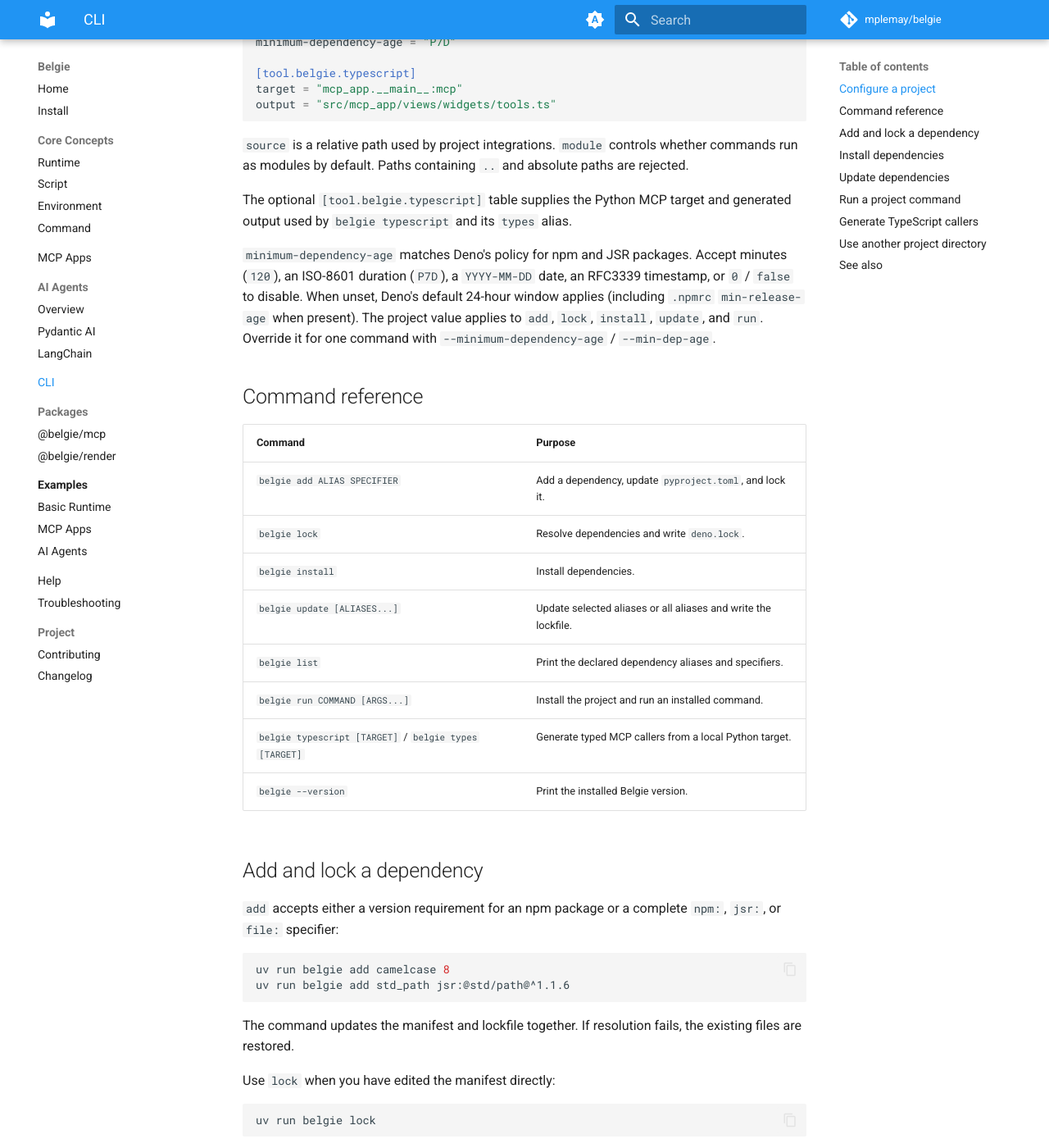
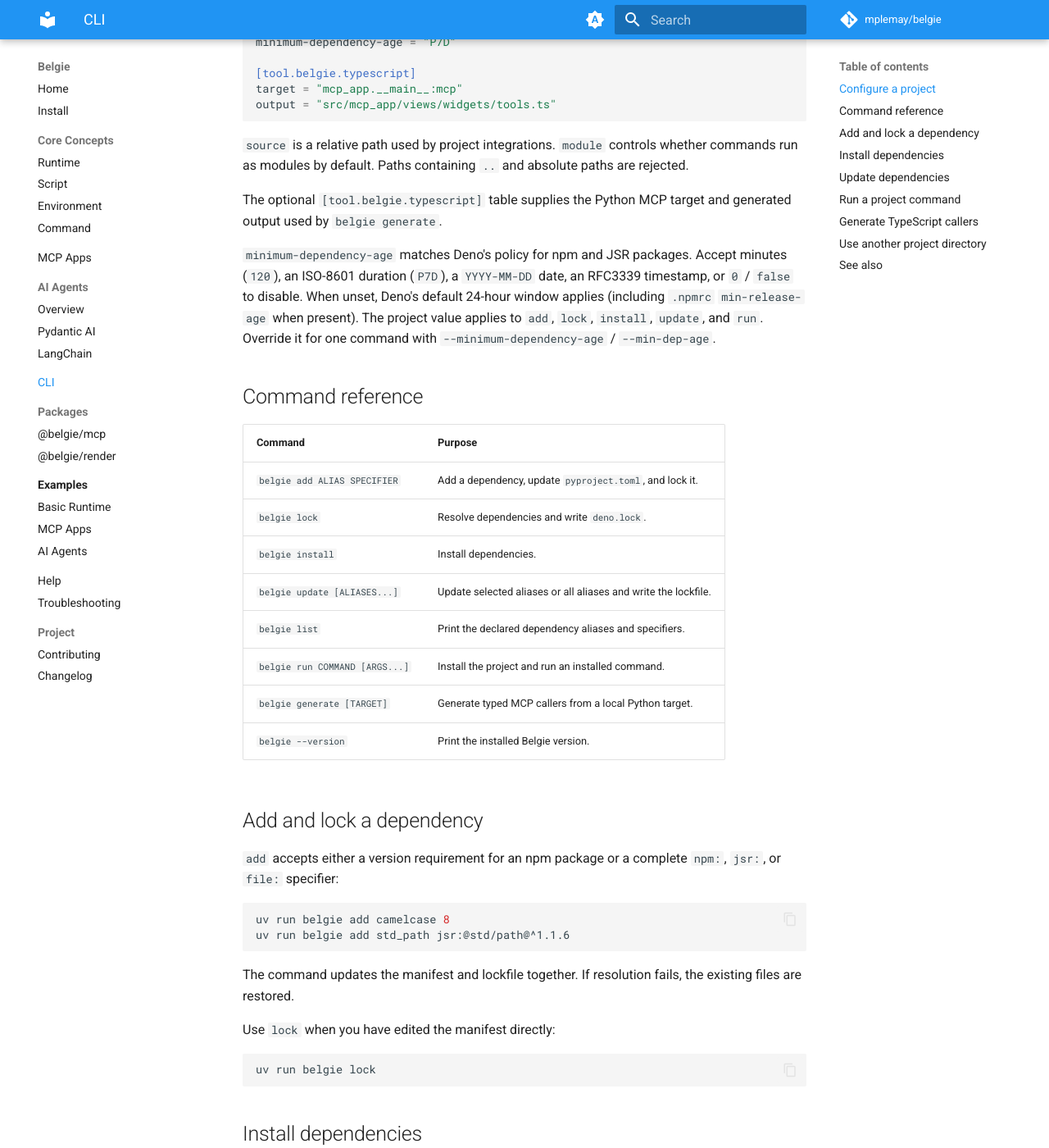
Before and after one commit to mplemay/belgie, an MkDocs documentation site: the page built from docs/cli.md, in a window 1280 px wide and 1400 px high, scrolled down 715 px. Shown: the whole window at 82% size. Built offline with MkDocs 1.6.1 and Material for MkDocs 9.7.7, drawn with Linux system fonts in a browser that asks for light colours; comment, search, counter and statistics services are not loaded; some of the changed text lies outside the part shown.

Commit message:
feat: rename typescript cli command to generate

````diff
--- a/docs/cli.md
+++ b/docs/cli.md
@@ -40,7 +40,7 @@
 as modules by default. Paths containing `..` and absolute paths are rejected.
 
 The optional `[tool.belgie.typescript]` table supplies the Python MCP target and generated output
-used by `belgie typescript` and its `types` alias.
+used by `belgie generate`.
 
 `minimum-dependency-age` matches Deno's policy for npm and JSR packages. Accept minutes (`120`), an
 ISO-8601 duration (`P7D`), a `YYYY-MM-DD` date, an RFC3339 timestamp, or `0` / `false` to disable.
@@ -58,7 +58,7 @@
 | `belgie update [ALIASES...]` | Update selected aliases or all aliases and write the lockfile. |
 | `belgie list` | Print the declared dependency aliases and specifiers. |
 | `belgie run COMMAND [ARGS...]` | Install the project and run an installed command. |
-| `belgie typescript [TARGET]` / `belgie types [TARGET]` | Generate typed MCP callers from a local Python target. |
+| `belgie generate [TARGET]` | Generate typed MCP callers from a local Python target. |
 | `belgie --version` | Print the installed Belgie version. |
 
 ## Add and lock a dependency
@@ -142,14 +142,14 @@
 Configure a Python `MCPServer` or `BelgieExtension` and run the schema-only generator:
 
 ```bash
-uv run belgie typescript
-uv run belgie typescript --check
+uv run belgie generate
+uv run belgie generate --check
 ```
 
 Pass a target or output path to override project configuration:
 
 ```bash
-uv run belgie typescript mcp_app.__main__:mcp --output src/mcp-tools.ts
+uv run belgie generate mcp_app.__main__:mcp --output src/mcp-tools.ts
 ```
 
 The target is imported without starting Vite or executing tool functions. `--no-frozen` allows
````
Also changed, not shown: docs/examples/mcp.md (+1 -1 lines), docs/mcp-apps.md (+2 -2 lines), docs/packages/mcp.md (+1 -1 lines), examples/ui/mcp/readme.md (+2 -2 lines), examples/ui/shadcn/readme.md (+1 -1 lines), packages/mcp/README.md (+2 -3 lines), 3 other files.
